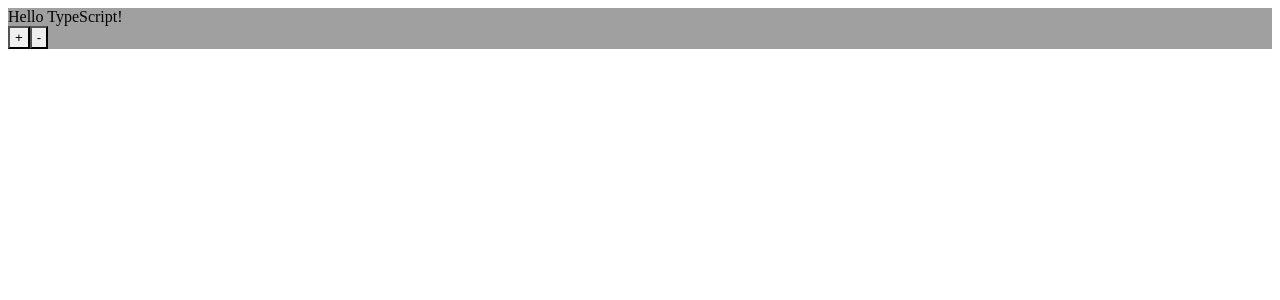
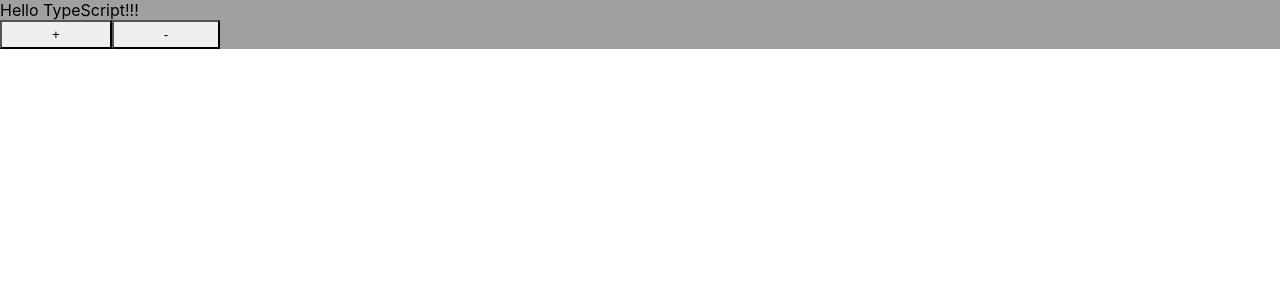
Before and after one commit to Scookie/ts-react-project, a React (Create React App) app: page / in a window 1280 px wide. Shown: the top 300 px of the page. Built offline with nearby package versions, Linux system fonts and the light colour scheme.

Commit message:
ts基本类型的学习

```diff
--- a/src/components/hello.tsx
+++ b/src/components/hello.tsx
@@ -1,6 +1,10 @@
 import React,{ Component } from "react";
-import "./hello.css"
+import "./hello.css";
+const styles: React.CSSProperties = {
+  padding:"5px 50px"
+}
 
+const onClick : React.ReactEventHandler<HTMLButtonElement> = (ev) => {};
 export interface Props {
   name: string;
   enthusiasmLevel?: number;
@@ -12,7 +16,7 @@
   currentEnthusiasm: number;
 }
 
-function Hello({ name, enthusiasmLevel = 1, onIncrement, onDecrement }: Props) {
+const Hello: React.FC<Props> = ({ name, enthusiasmLevel = 1, onIncrement, onDecrement }: Props) => {
   if(enthusiasmLevel <= 0){
     throw new Error("you could be little more enthusiastic. :D");
   }
@@ -23,8 +27,8 @@
         Hello {name + getExclamationMask(enthusiasmLevel)}
       </div>
       <div>
-        <button onClick={onIncrement}>+</button>
-        <button onClick={onDecrement}>-</button>
+        <button style={styles} onClick={onIncrement}>+</button>
+        <button style={styles} onClick={onDecrement}>-</button>
       </div>
     </div>
   );
--- a/src/index.tsx
+++ b/src/index.tsx
@@ -1,31 +1,32 @@
 import React from 'react';
 import ReactDOM from 'react-dom';
-// import './index.css';
-// import App from './App';
-// import * as serviceWorker from './serviceWorker';
+import './index.css';
+import App from './App';
+import * as serviceWorker from './serviceWorker';
 
-// import Hello from "./components/hello";
+import Hello from "./components/hello";
 
-// ReactDOM.render(<Hello name="TypeScript" enthusiasmLevel={3} />, document.getElementById('root'));
+ReactDOM.render(<Hello name="TypeScript" enthusiasmLevel={3} />, document.getElementById('root'));
 
-// // If you want your app to work offline and load faster, you can change
-// // unregister() to register() below. Note this comes with some pitfalls.
-// // Learn more about service workers: https://bit.ly/CRA-PWA
-// serviceWorker.unregister();
+// If you want your app to work offline and load faster, you can change
+// unregister() to register() below. Note this comes with some pitfalls.
+// Learn more about service workers: https://bit.ly/CRA-PWA
+serviceWorker.unregister();
 
-import { createStore } from "redux";
-import { enthusiasm } from "./reducers";
-import { StoreState } from "./types";
-import Hello from "./containers/hello";
-import { Provider } from "react-redux";
+// import { createStore } from "redux";
+// import { enthusiasm } from "./reducers/index";
+// import { StoreState } from "./types/index";
+// import { EnthusiasmAction } from "./actions/index";
+// import Hello from "./containers/hello";
+// import { Provider } from "react-redux";
 
-const store = createStore<StoreState>(enthusiasm, {
-  enthusiasmLevel:1,
-  languageName: "TypeScript"
-});
+// const store = createStore<StoreState,EnthusiasmAction,any,any>(enthusiasm, {
+//   enthusiasmLevel:1,
+//   languageName: "TypeScript"
+// });
 
-ReactDOM.render(
-  <Provider store={store}>
-    <Hello />
-  </Provider>,
-document.getElementById('root'));
+// ReactDOM.render(
+//   <Provider store={store}>
+//     <Hello />
+//   </Provider>,
+// document.getElementById('root'));
```
Also changed, not shown: 1 other file (tests, documents, lock files or other folders).
